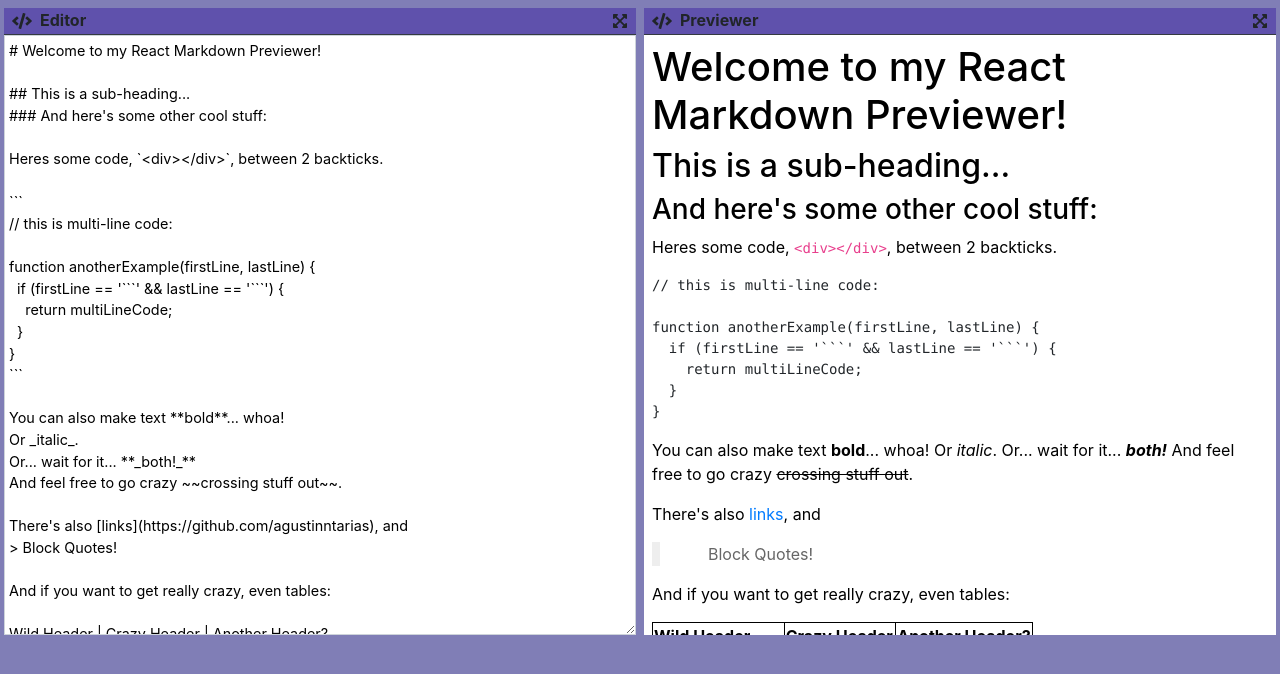
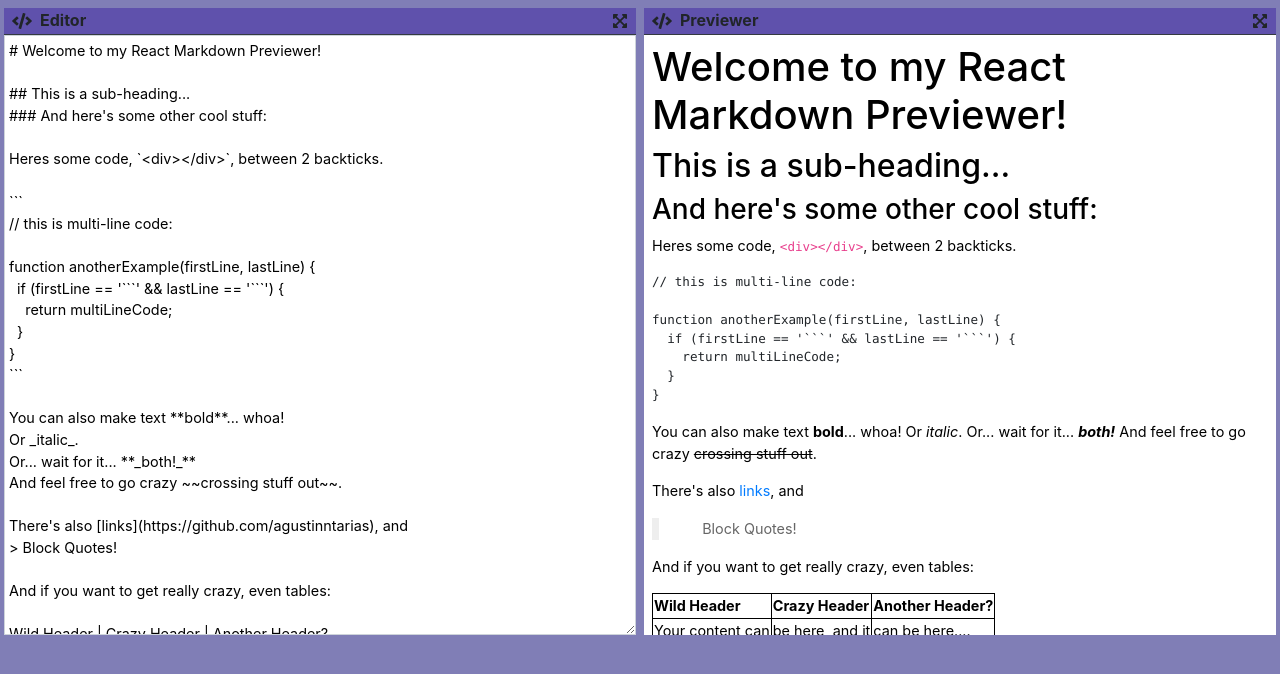
Before and after one commit to agustin-arias/simple-react-md-preview, a React (Create React App) app: page / in a window 1280 px wide. Shown: the top 674 px of the page. Built offline with nearby package versions, Linux system fonts and the light colour scheme.

Commit message:
Moved style into a separate variable

```diff
--- a/src/components/Area.tsx
+++ b/src/components/Area.tsx
@@ -11,6 +11,13 @@
 
 export const Area: React.FC<AreaProps> = (props) => {
   const { text } = props;
+  const style: React.CSSProperties = {
+    backgroundColor: "white",
+    color: "black",
+    height: "600px",
+    overflowY: "auto",
+    fontSize: ".9em",
+  };
   if (props.type === "editor") {
     const { handleChange } = props;
     return (
@@ -19,27 +26,12 @@
         id="editor"
         value={text}
         onChange={handleChange}
-        style={{
-          backgroundColor: "white",
-          color: "black",
-          height: "600px",
-          overflowY: "auto",
-          fontSize: ".9em",
-        }}
+        style={style}
       ></textarea>
     );
   } else {
     return (
-      <div
-        className="container p-1 rounded-0"
-        id="preview"
-        style={{
-          backgroundColor: "white",
-          color: "black",
-          height: "600px",
-          overflowY: "auto",
-        }}
-      >
+      <div className="container p-1 rounded-0" id="preview" style={style}>
         <MDInterpreter code={text} />
       </div>
     );
```
Also changed, not shown: 1 other file (tests, documents, lock files or other folders).
